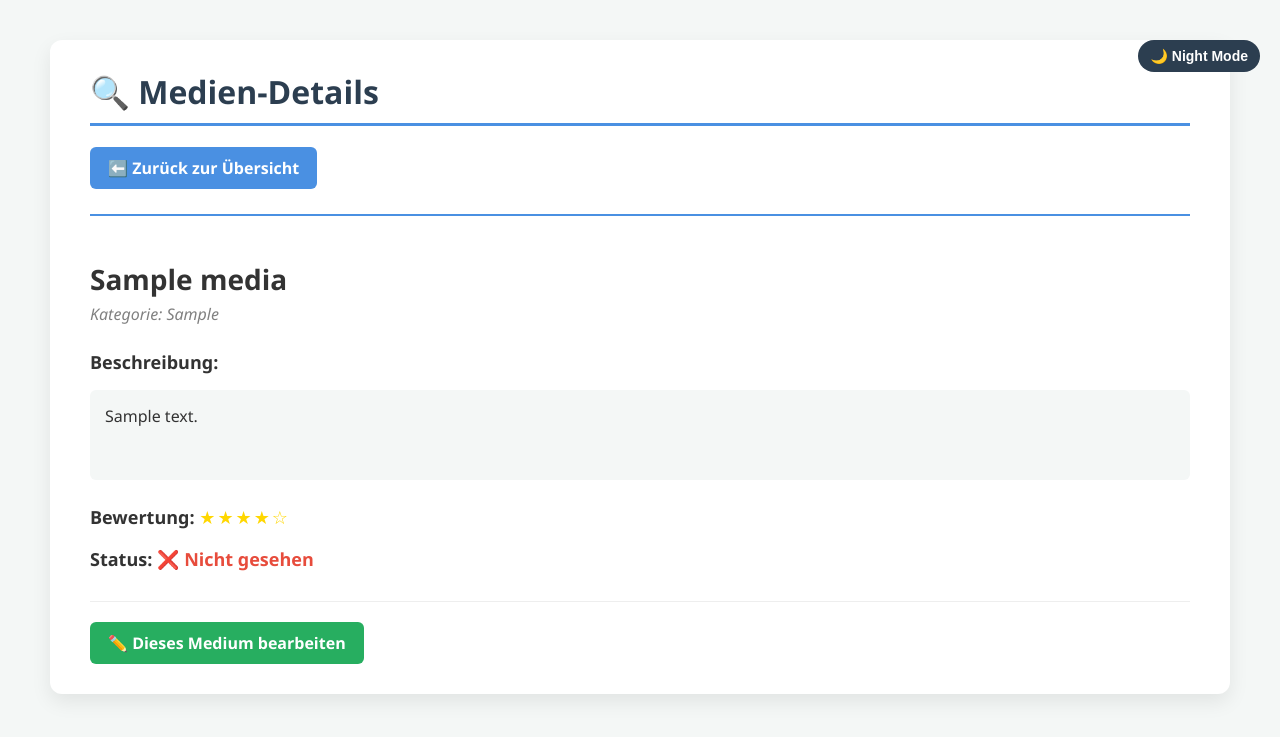
After one commit to eyobtefera-debug/The-Ultimate-MediaVault, a PHP site: page /detail.php?id=1 in a window 1280 px wide. The commit adds this page. Shown: the top 737 px of the page. Run offline with PHP 8.4, Linux system fonts and the light colour scheme; tables that the repository leaves empty or names only in its code hold one stand-in row (values such as "Sample post").

Commit message:
Detailansicht

```diff
--- /dev/null
+++ b/detail.php
@@ -0,0 +1,92 @@
+<?php
+// 1. Datenbank laden
+require_once 'db.php';
+
+// 2. ID aus der URL holen
+if (!isset($_GET['id'])) {
+  header('Location: index.php');
+  exit;
+}
+
+$id = $_GET['id'];
+
+// 3. Daten zu dieser ID holen
+$stmt = $pdo->prepare("SELECT * FROM media WHERE id = ?");
+$stmt->execute([$id]);
+$item = $stmt->fetch(PDO::FETCH_ASSOC);
+
+if (!$item) {
+  header('Location: index.php');
+  exit;
+}
+?>
+<!DOCTYPE html>
+<html lang="de">
+<head>
+  <meta charset="utf-8">
+  <meta name="viewport" content="width=device-width, initial-scale=1.0">
+  <title>Details: <?php echo htmlspecialchars($item['title']); ?></title>
+  <link rel="stylesheet" href="style.css">
+</head>
+<body>
+
+<button onclick="toggleDarkMode()" class="theme-toggle" id="theme-btn">🌙 Night Mode</button>
+
+<main>
+  <h1>🔍 Medien-Details</h1>
+  <p style="margin-bottom: 25px;"><a href="index.php" class="btn">⬅️ Zurück zur Übersicht</a></p>
+
+  <div style="border-top: 2px solid var(--primary-color); padding-top: 20px;">
+    <h2 style="font-size: 28px; margin-bottom: 5px;"><?php echo htmlspecialchars($item['title']); ?></h2>
+    <p style="color: gray; font-style: italic; margin-top: 0;">Kategorie: <?php echo htmlspecialchars($item['genre'] ?: 'Keine Angabe'); ?></p>
+
+    <div style="margin: 25px 0;">
+      <strong style="font-size: 18px;">Beschreibung:</strong>
+      <p style="background: var(--bg-color); padding: 15px; border-radius: 6px; min-height: 60px;">
+        <?php echo nl2br(htmlspecialchars($item['description'] ?: 'Keine Beschreibung vorhanden.')); ?>
+      </p>
+    </div>
+
+    <p style="font-size: 18px;">
+      <strong>Bewertung:</strong>
+      <span style="color: #FFD700; letter-spacing: 2px;">
+                <?php echo str_repeat('★', $item['rating']) . str_repeat('☆', 5 - $item['rating']); ?>
+            </span>
+    </p>
+
+    <p style="font-size: 18px;">
+      <strong>Status:</strong>
+      <?php if ($item['status'] == 'gesehen'): ?>
+        <span style="color: #2ecc71; font-weight: bold;">✅ Gesehen</span>
+      <?php else: ?>
+        <span style="color: #e74c3c; font-weight: bold;">❌ Nicht gesehen</span>
+      <?php endif; ?>
+    </p>
+  </div>
+
+  <div style="margin-top: 30px; border-top: 1px solid #eee; padding-top: 20px;">
+    <a href="edit.php?id=<?php echo $item['id']; ?>" class="btn" style="background-color: #27ae60;">✏️ Dieses Medium bearbeiten</a>
+  </div>
+</main>
+
+<script>
+  if (localStorage.getItem('theme') === 'dark') {
+    document.body.classList.add('dark-mode');
+    document.getElementById('theme-btn').innerText = '☀️ Light Mode';
+  }
+  function toggleDarkMode() {
+    const body = document.body;
+    const btn = document.getElementById('theme-btn');
+    body.classList.toggle('dark-mode');
+    if (body.classList.contains('dark-mode')) {
+      localStorage.setItem('theme', 'dark');
+      btn.innerText = '☀️ Light Mode';
+    } else {
+      localStorage.setItem('theme', 'light');
+      btn.innerText = '🌙 Night Mode';
+    }
+  }
+</script>
+
+</body>
+</html>
--- a/style.css
+++ b/style.css
@@ -123,3 +123,51 @@ input:focus, select:focus, textarea:focus {
 .star-rating .star.active {
   color: #FFD700; /* Leuchtendes Gold */
 }
+
+/* --- NIGHT MODE (DARK MODE) --- */
+body.dark-mode {
+  --bg-color: #121212;         /* Sehr dunkles Grau */
+  --text-color: #E0E0E0;       /* Helles Grau für Text */
+  --white: #1E1E1E;            /* Dunklere Container-Box */
+  --secondary-color: #ECEFF1;  /* Helle Überschriften */
+}
+
+/* Anpassungen für Tabellen und Formulare im Dark Mode */
+body.dark-mode table th {
+  background-color: #0A0A0A;
+  color: #FFFFFF;
+}
+body.dark-mode tr:hover {
+  background-color: #2A2A2A;
+}
+body.dark-mode input, body.dark-mode select, body.dark-mode textarea {
+  background-color: #2D2D2D;
+  color: #FFFFFF;
+  border: 1px solid #444;
+}
+body.dark-mode form {
+  background-color: #1A1A1A !important;
+  border: 1px solid #333 !important;
+}
+
+/* Der Umschalt-Button oben rechts */
+.theme-toggle {
+  float: right;
+  background-color: var(--secondary-color);
+  color: var(--white);
+  border: none;
+  padding: 8px 12px;
+  border-radius: 20px;
+  cursor: pointer;
+  font-weight: bold;
+  font-size: 14px;
+  transition: transform 0.2s;
+}
+.theme-toggle:hover {
+  transform: scale(1.05);
+}
+/* Effekt, wenn man mit der Maus über den Titel-Link in der Tabelle fährt */
+td:first-child a:hover {
+  color: var(--primary-color) !important;
+  text-decoration: underline !important;
+}
```
Also changed, not shown: add.php (+25 -0 lines), edit.php (+25 -0 lines), index.php (+36 -9 lines).
